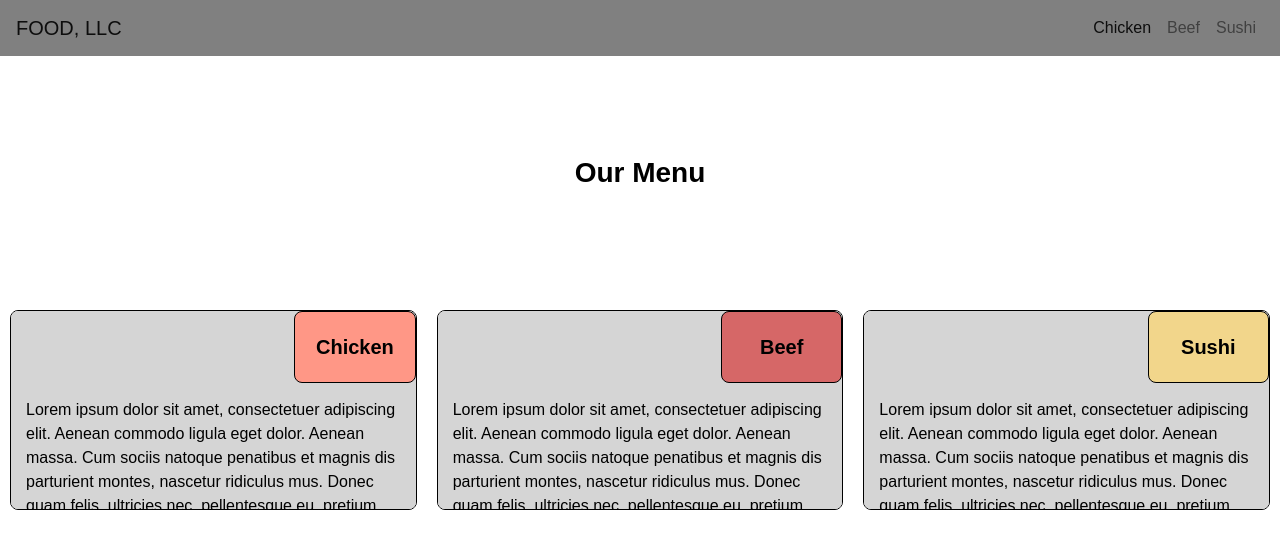
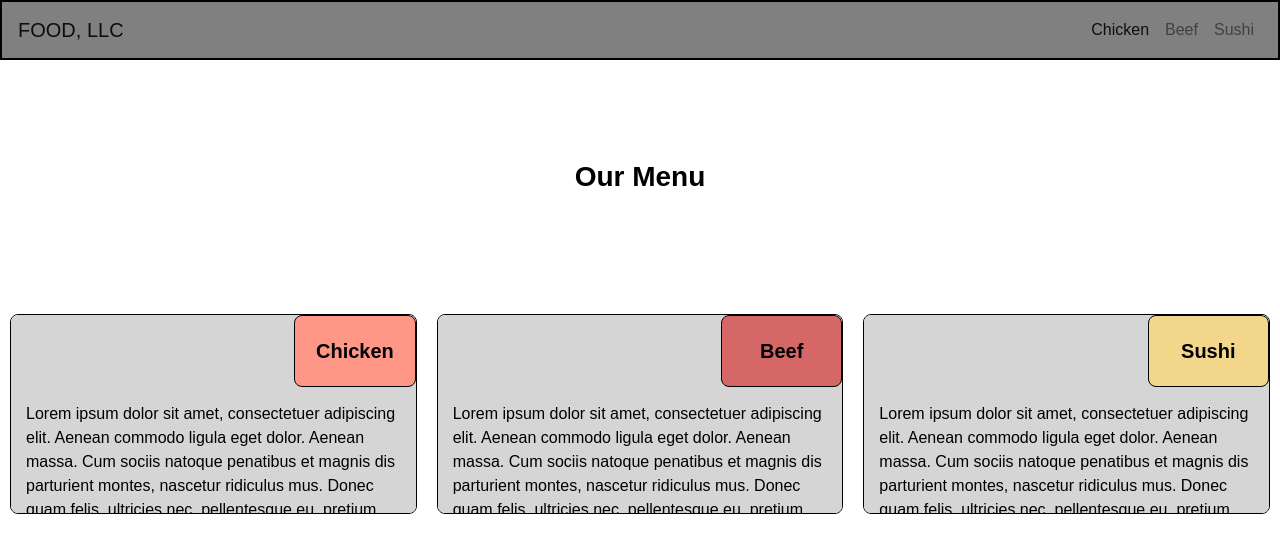
Before and after one commit to cho-design/Module-3, a plain HTML site: page index.html in a window 1280 px wide. Drawn offline with nearby package versions, Linux system fonts and the light colour scheme.

Commit message:
Update index.html

```diff
--- a/index.html
+++ b/index.html
@@ -15,7 +15,7 @@
 
 <body>
     <header>
-        <nav class="navbar navbar-expand-lg navbar-light" style="background-color: gray; ">
+ <nav class="navbar navbar-expand-lg navbar-light" style="background-color: gray; border: 2px solid black;">
             <a class="navbar-brand" href="#">FOOD, LLC</a>
             <button class="navbar-toggler" style="border: black 2px solid;" type="button" data-toggle="collapse" data-target="#navbarNavAltMarkup"
                 aria-controls="navbarNavAltMarkup" aria-expanded="false" aria-label="Toggle navigation">
```
